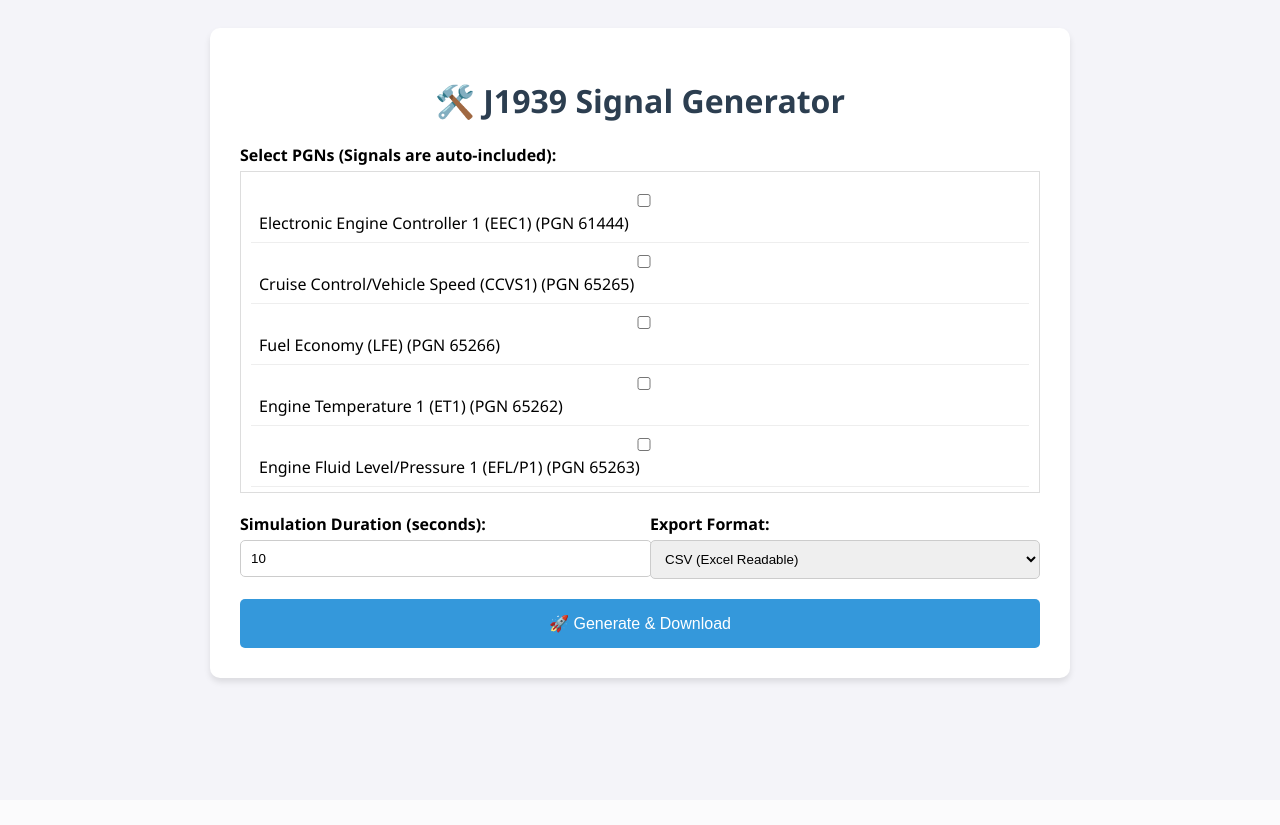
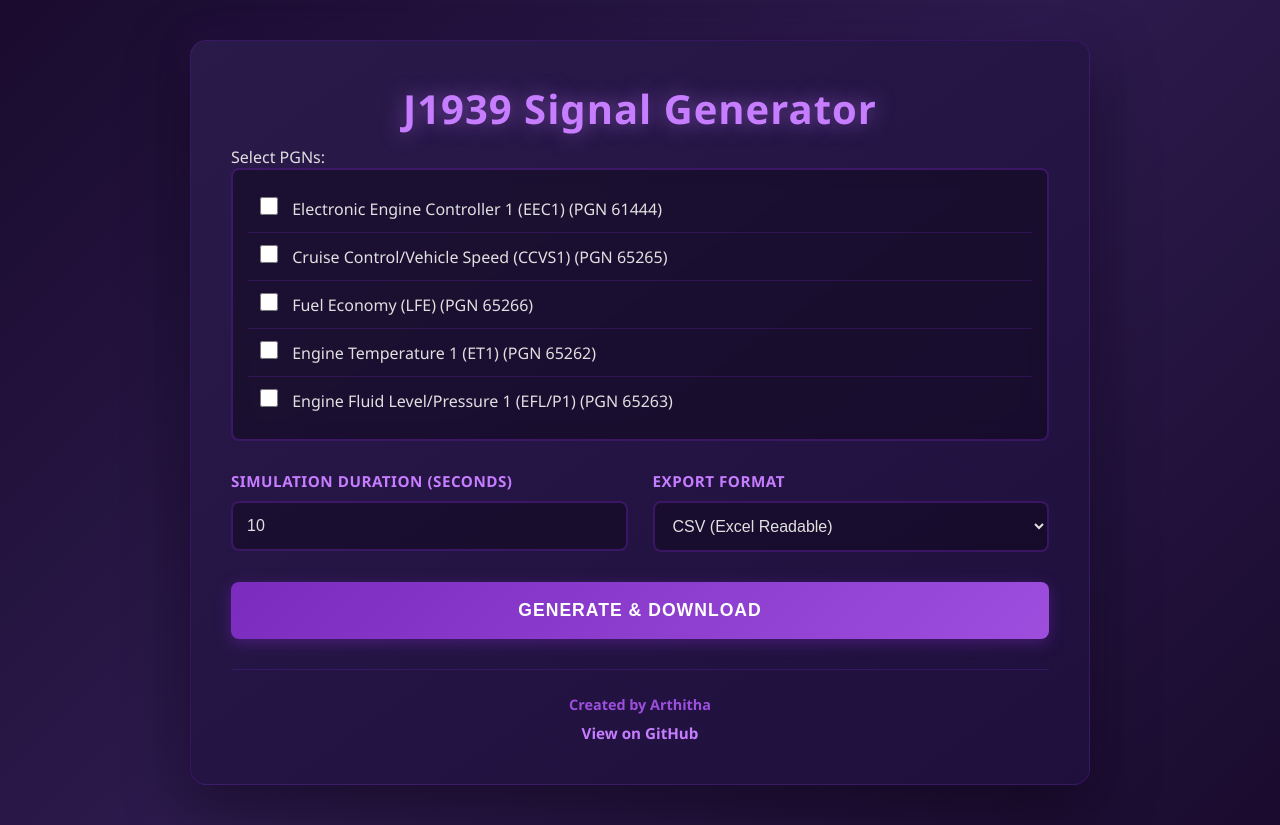
Before and after one commit to arthithadee/j1939-generator, a Flask app: page / in a window 1280 px wide. Before the commit the page ends 684 px from the top, so only its background shows below. Run offline with Flask 3, Linux system fonts and the light colour scheme.

Commit message:
Updated loading screen facts and styling.

```diff
--- a/j1939_generator/requirements.txt
+++ b/j1939_generator/requirements.txt
@@ -1,4 +1,3 @@
 Flask==3.0.0
 numpy==1.26.0
 pandas==2.1.0
-gunicorn  # <--- ADD THIS LINE (or ensure it is present)
--- a/j1939_generator/templates/index.html
+++ b/j1939_generator/templates/index.html
@@ -5,23 +5,214 @@
     <meta name="viewport" content="width=device-width, initial-scale=1.0">
     <title>J1939 Signal Generator</title>
     <style>
-        body { font-family: 'Segoe UI', Tahoma, Geneva, Verdana, sans-serif; background-color: #f4f4f9; padding: 20px; }
-        .container { max-width: 800px; margin: 0 auto; background: white; padding: 30px; border-radius: 10px; box-shadow: 0 4px 6px rgba(0,0,0,0.1); }
-        h1 { color: #2c3e50; text-align: center; }
-        .pgn-list { max-height: 300px; overflow-y: auto; border: 1px solid #ddd; padding: 10px; margin-bottom: 20px; }
-        .pgn-item { padding: 8px; border-bottom: 1px solid #eee; }
-        .controls { display: grid; grid-template-columns: 1fr 1fr; gap: 20px; margin-bottom: 20px; }
-        select, input { width: 100%; padding: 10px; border: 1px solid #ccc; border-radius: 5px; }
-        button { width: 100%; padding: 15px; background-color: #3498db; color: white; border: none; border-radius: 5px; font-size: 16px; cursor: pointer; transition: background 0.3s; }
-        button:hover { background-color: #2980b9; }
-        label { font-weight: bold; display: block; margin-bottom: 5px; }
+        * {
+            margin: 0;
+            padding: 0;
+            box-sizing: border-box;
+        }
+
+        body {
+            font-family: 'Segoe UI', system-ui, -apple-system, sans-serif;
+            background: linear-gradient(135deg, #1a0b2e 0%, #2d1b4e 50%, #1a0b2e 100%);
+            min-height: 100vh;
+            padding: 40px 20px;
+            color: #e0e0e0;
+        }
+
+        .container {
+            max-width: 900px;
+            margin: 0 auto;
+            background: linear-gradient(145deg, #2a1a4a 0%, #1f0f3d 100%);
+            padding: 40px;
+            border-radius: 16px;
+            box-shadow: 0 20px 60px rgba(0, 0, 0, 0.5), 0 0 40px rgba(138, 43, 226, 0.1);
+            border: 1px solid rgba(138, 43, 226, 0.2);
+        }
+
+        h1 {
+            color: #c77dff;
+            text-align: center;
+            font-size: 2.5rem;
+            font-weight: 700;
+            margin-bottom: 10px;
+            text-shadow: 0 0 20px rgba(199, 125, 255, 0.5);
+            letter-spacing: 1px;
+        }
+
+        .header-subtitle {
+            text-align: center;
+            color: #9d4edd;
+            font-weight: 600;
+            margin-bottom: 30px;
+            font-size: 0.95rem;
+            letter-spacing: 0.5px;
+        }
+
+        .pgn-section-label {
+            font-weight: 700;
+            font-size: 1.1rem;
+            color: #c77dff;
+            margin-bottom: 15px;
+            display: block;
+            text-transform: uppercase;
+            letter-spacing: 1px;
+        }
+
+        .pgn-list {
+            max-height: 320px;
+            overflow-y: auto;
+            border: 2px solid rgba(138, 43, 226, 0.3);
+            padding: 15px;
+            margin-bottom: 30px;
+            background: rgba(0, 0, 0, 0.3);
+            border-radius: 8px;
+            backdrop-filter: blur(10px);
+        }
+
+        .pgn-list::-webkit-scrollbar {
+            width: 10px;
+        }
+
+        .pgn-list::-webkit-scrollbar-track {
+            background: rgba(0, 0, 0, 0.2);
+            border-radius: 5px;
+        }
+
+        .pgn-list::-webkit-scrollbar-thumb {
+            background: linear-gradient(180deg, #7b2cbf, #9d4edd);
+            border-radius: 5px;
+        }
+
+        .pgn-item {
+            padding: 12px;
+            border-bottom: 1px solid rgba(138, 43, 226, 0.2);
+            transition: background 0.2s;
+            cursor: pointer;
+        }
+
+        .pgn-item:hover {
+            background: rgba(138, 43, 226, 0.1);
+        }
+
+        .pgn-item:last-child {
+            border-bottom: none;
+        }
+
+        .pgn-item input[type="checkbox"] {
+            margin-right: 10px;
+            cursor: pointer;
+            width: 18px;
+            height: 18px;
+            accent-color: #9d4edd;
+        }
+
+        .pgn-item label {
+            cursor: pointer;
+            color: #e0e0e0;
+            font-weight: 500;
+        }
+
+        .controls {
+            display: grid;
+            grid-template-columns: 1fr 1fr;
+            gap: 25px;
+            margin-bottom: 30px;
+        }
+
+        .control-group label {
+            font-weight: 700;
+            display: block;
+            margin-bottom: 10px;
+            color: #c77dff;
+            font-size: 0.95rem;
+            text-transform: uppercase;
+            letter-spacing: 0.5px;
+        }
+
+        select, input[type="number"] {
+            width: 100%;
+            padding: 14px;
+            border: 2px solid rgba(138, 43, 226, 0.3);
+            border-radius: 8px;
+            background: rgba(0, 0, 0, 0.3);
+            color: #e0e0e0;
+            font-size: 1rem;
+            font-weight: 500;
+            transition: all 0.3s;
+        }
+
+        select:focus, input[type="number"]:focus {
+            outline: none;
+            border-color: #9d4edd;
+            box-shadow: 0 0 15px rgba(157, 78, 221, 0.3);
+        }
+
+        select option {
+            background: #2a1a4a;
+            color: #e0e0e0;
+            padding: 10px;
+        }
+
+        button {
+            width: 100%;
+            padding: 18px;
+            background: linear-gradient(135deg, #7b2cbf 0%, #9d4edd 100%);
+            color: white;
+            border: none;
+            border-radius: 8px;
+            font-size: 1.1rem;
+            font-weight: 700;
+            cursor: pointer;
+            transition: all 0.3s;
+            text-transform: uppercase;
+            letter-spacing: 1px;
+            box-shadow: 0 4px 15px rgba(123, 44, 191, 0.4);
+        }
+
+        button:hover {
+            background: linear-gradient(135deg, #9d4edd 0%, #c77dff 100%);
+            transform: translateY(-2px);
+            box-shadow: 0 6px 25px rgba(123, 44, 191, 0.6);
+        }
+
+        button:active {
+            transform: translateY(0);
+        }
+
+        .footer {
+            margin-top: 30px;
+            text-align: center;
+            padding-top: 25px;
+            border-top: 1px solid rgba(138, 43, 226, 0.2);
+        }
+
+        .footer-text {
+            color: #9d4edd;
+            font-weight: 600;
+            margin-bottom: 8px;
+            font-size: 0.9rem;
+        }
+
+        .github-link {
+            color: #c77dff;
+            text-decoration: none;
+            font-weight: 700;
+            font-size: 0.95rem;
+            transition: all 0.3s;
+            display: inline-block;
+        }
+
+        .github-link:hover {
+            color: #e0aaff;
+            text-shadow: 0 0 10px rgba(199, 125, 255, 0.5);
+        }
     </style>
 </head>
 <body>
-    <div class="container">
-        <h1>🛠️ J1939 Signal Generator</h1>
+   <div class="container">
+        <h1> J1939 Signal Generator</h1>
 
-        <label>Select PGNs (Signals are auto-included):</label>
+        <label>Select PGNs:</label>
         <div class="pgn-list">
             {% for pgn in pgns %}
             <div class="pgn-item">
@@ -32,12 +223,12 @@
         </div>
 
         <div class="controls">
-            <div>
-                <label>Simulation Duration (seconds):</label>
+            <div class="control-group">
+                <label>Simulation Duration (seconds)</label>
                 <input type="number" id="duration" value="10" min="1" max="600">
             </div>
-            <div>
-                <label>Export Format:</label>
+            <div class="control-group">
+                <label>Export Format</label>
                 <select id="format">
                     <option value="csv">CSV (Excel Readable)</option>
                     <option value="trc">.TRC (Vector/Peak)</option>
@@ -46,9 +237,13 @@
             </div>
         </div>
 
-        <button onclick="generateData()">🚀 Generate & Download</button>
+        <button onclick="generateData()">Generate & Download</button>
+
+        <div class="footer">
+            <div class="footer-text">Created by Arthitha</div>
+            <a href="https://github.com/arthithadee/j1939-generator" target="_blank" class="github-link">View on GitHub</a>
+        </div>
     </div>
-
     <script src="/static/script.js"></script>
 </body>
 </html>
```
